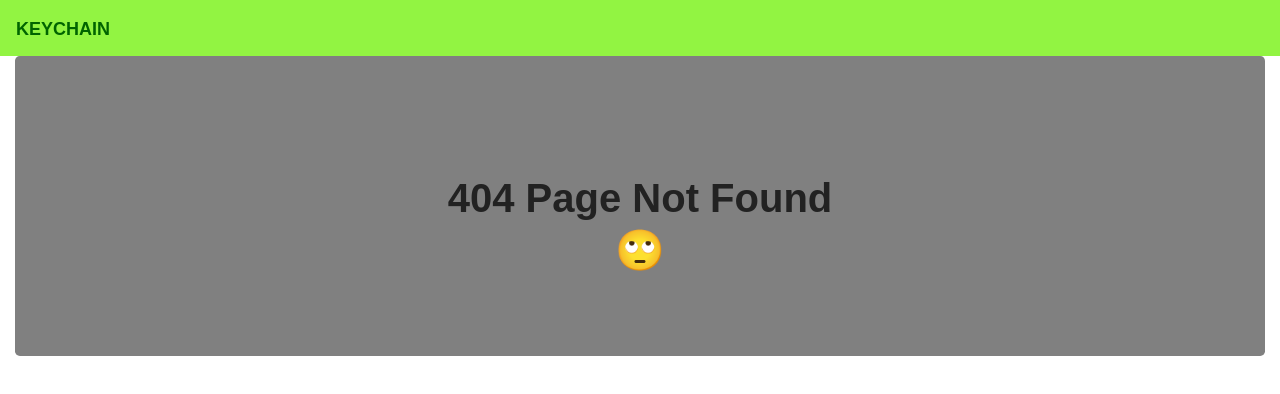
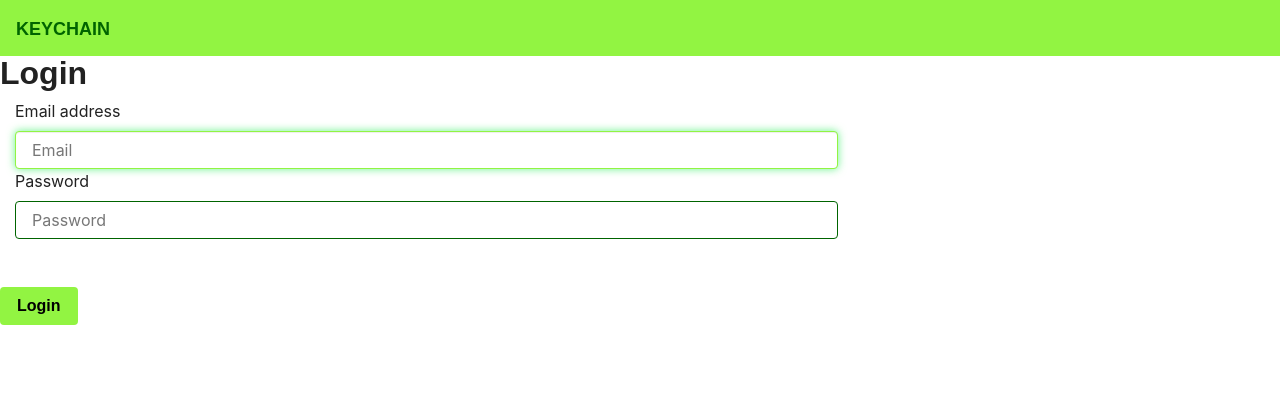
Before and after one commit to sl8te/keychain, a React (Create React App) app in the folder client/: page /login in a window 1280 px wide. Before the commit this address had no page. Shown: the top 394 px of the page. Built offline with nearby package versions, Linux system fonts and the light colour scheme; a web font is replaced by a local one.

Commit message:
added login page

```diff
--- a/client/src/App.js
+++ b/client/src/App.js
@@ -6,6 +6,7 @@ import NoMatch from "./pages/NoMatch";
 import Nav from "./components/Nav";
 import Signup from "./pages/signup/Signup";
 import Account from "./pages/account/Account";
+import Login from "./pages/login/Login";
 
 function App() {
   return (
@@ -18,6 +19,7 @@ function App() {
           <Route exact path="/books/:id" component={Detail} />
           <Route exact path="/signup" component={Signup} />
           <Route exact path="/account" component={Account} />
+          <Route exact path="/login" component={Login} />
           <Route component={NoMatch} />
           {/* <Route exact path="/account" component={Account} />
           <Route exact path="/friends" component={Friends} />
--- a/client/src/pages/account/Account.js
+++ b/client/src/pages/account/Account.js
@@ -70,9 +70,7 @@ class Account extends Component {
         <div className="panel panel-default">
           <FormErrors formErrors={this.state.formErrors} />
         </div>
-        <div>
-          <h3>Hello thing@thing.com</h3>
-        </div>
+        <div className="col-md-8">
           <div className={`form-group ${this.errorClass(this.state.formErrors.password)}`}>
             <label htmlFor="password">Change Password (must contain at least 1 uppercase letter and be 6 to 10 characters long)</label>
             <input type="password" className="form-control" name="password"
@@ -101,6 +99,7 @@ class Account extends Component {
               value={this.state.lastName}
               onChange={this.handleUserInput}  />
           </div>
+        </div>
         <button type="submit" className="btn" disabled={!this.state.formValid}>Submit Changes</button>
         <br/>
         <br/>
--- /dev/null
+++ b/client/src/pages/login/Login.js
@@ -0,0 +1,44 @@
+import React, { Component } from "react";
+
+class Login extends Component {
+    constructor (props) {
+      super(props);
+      this.state = {
+        email: '',
+        password: '',
+      }
+    }
+
+    handleUserInput = (e) => {
+      const name = e.target.name;
+      const value = e.target.value;
+      this.setState({[name]: value},() => { this.validateField(name, value) });
+    }
+
+    render () {
+      return (
+        <form className="loginForm">
+          <h2>Login</h2>
+          <div className="col-md-8">
+            <label htmlFor="email">Email address</label>
+            <input type="email" required className="form-control" name="email"
+              placeholder="Email" required
+              value={this.state.email}
+              onChange={this.handleUserInput}  autoFocus/>
+          </div>
+          <div className="col-md-8">
+            <label htmlFor="password">Password</label>
+            <input type="password" className="form-control" name="password"
+              placeholder="Password" required
+              value={this.state.password}
+              onChange={this.handleUserInput}  />
+          </div>
+          <br/>
+          <br/>
+          <button type="submit" className="btn">Login</button>
+        </form>
+      )
+    }
+  }
+
+  export default Login;
--- a/client/src/pages/signup/Signup.js
+++ b/client/src/pages/signup/Signup.js
@@ -78,6 +78,7 @@ class Signup extends Component {
         <div className="panel panel-default">
           <FormErrors formErrors={this.state.formErrors} />
         </div>
+        <div className="col-md-8">
           <div className={`form-group ${this.errorClass(this.state.formErrors.email)}`}>
             <label htmlFor="email">Email address</label>
             <input type="email" required className="form-control" name="email"
@@ -113,6 +114,7 @@ class Signup extends Component {
               value={this.state.lastName}
               onChange={this.handleUserInput}  />
           </div>
+        </div>
         <button type="submit" className="btn" disabled={!this.state.formValid}>Sign up</button>
       </form>
     )
```
Lines whose indentation alone changed are shown as unchanged.
